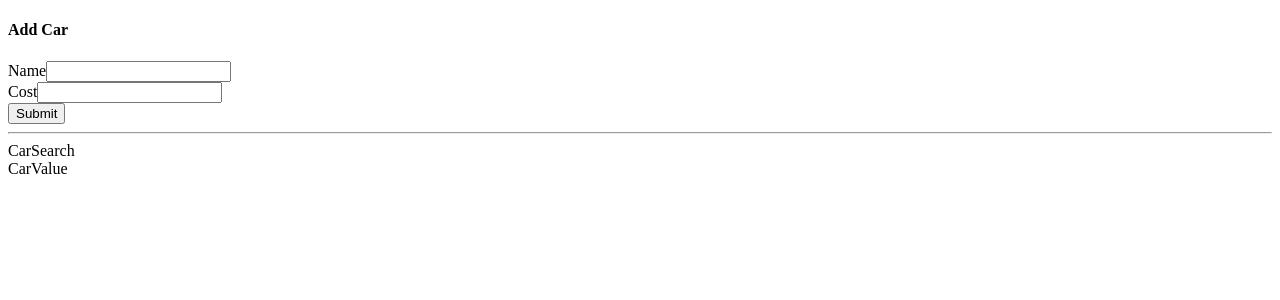
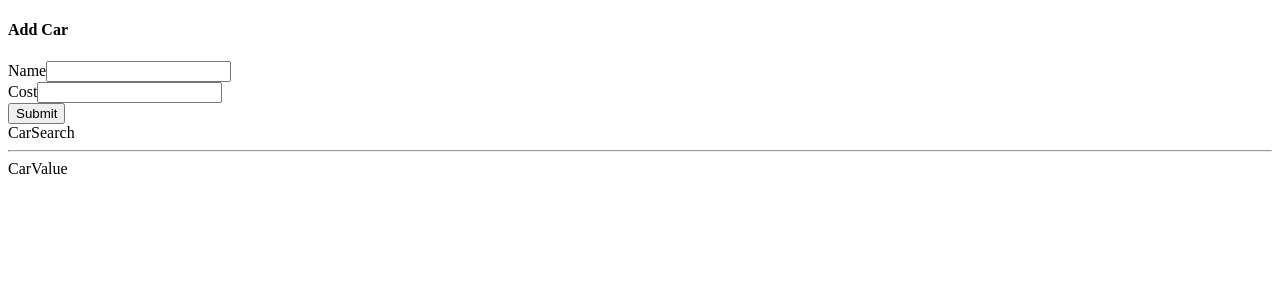
Before and after one commit to Rabia-Rajput/cars-redux, a React (Create React App) app: page / in a window 1280 px wide. Shown: the top 300 px of the page. Built offline with nearby package versions, Linux system fonts and the light colour scheme.

Commit message:
update  file

```diff
--- a/src/App.js
+++ b/src/App.js
@@ -6,10 +6,10 @@ import CarValue from "./components/CarValue";
 
 const App = () => {
   return (
-    <div>
+    <div className="container is-fluid">
       <CarForm />
+      <CarSearch />
       <CarList />
-      <CarSearch />
       <CarValue />
     </div>
   );
```
